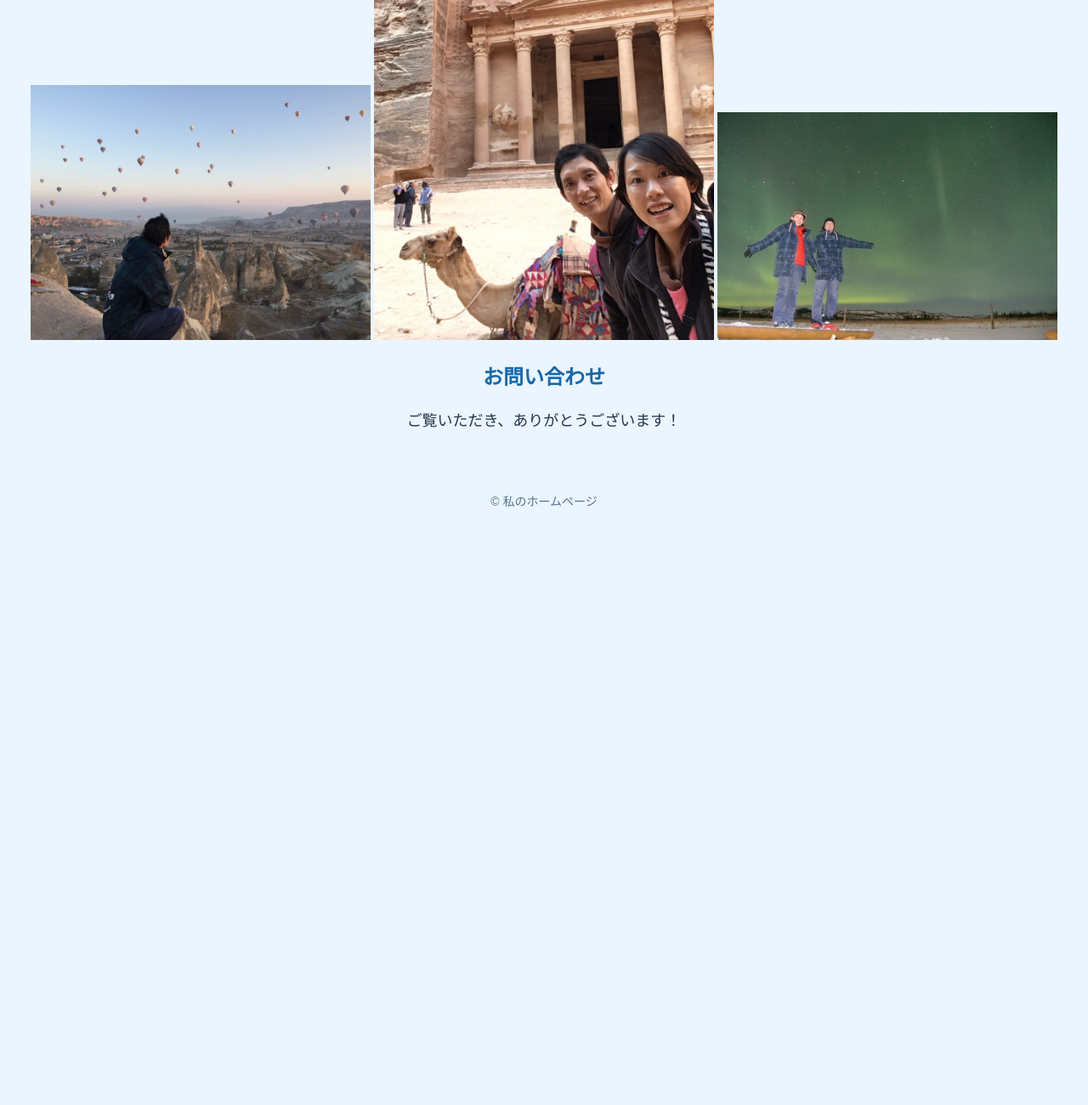
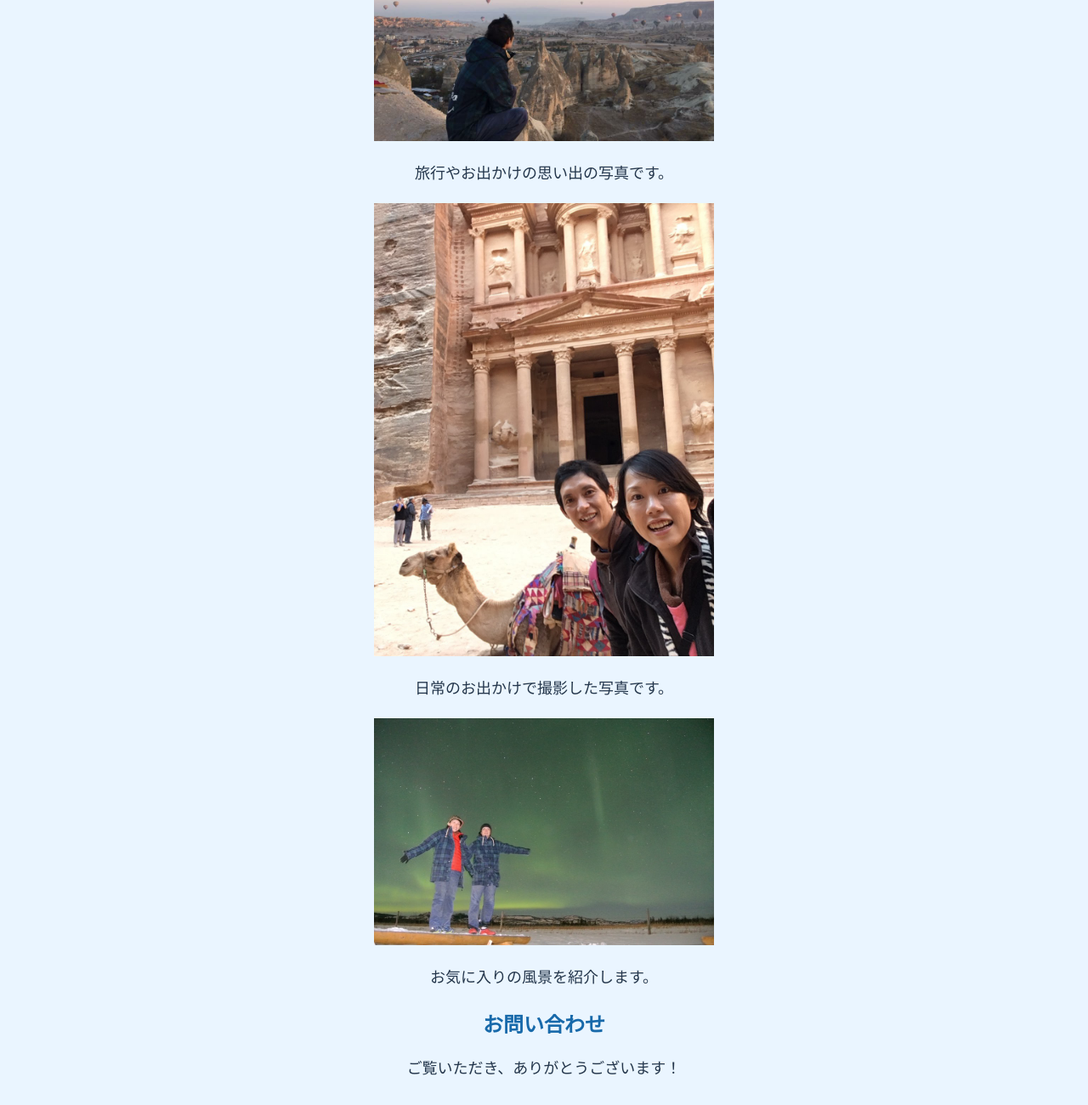
Before and after one commit to suzukikenji0529-ux/my-first-project, a plain HTML site: page index.html in a window 1280 px wide. Shown: the part 760-2060 px from the top of the page at 85% size. Before the commit the page ends 1379 px from the top, so only its background shows below. Drawn offline with Linux system fonts and the light colour scheme.

Commit message:
Update index.html

```diff
--- a/index.html
+++ b/index.html
@@ -121,10 +121,16 @@
 </section>
 <section id="travel">
   <h2>旅行・お出かけの写真</h2>
+
   <img src="image0.jpeg" alt="旅行・お出かけの写真" width="400">
+  <p>旅行やお出かけの思い出の写真です。</p>
+
   <img src="image01.jpeg" alt="お出かけの写真" width="400">
-<img src="image11.jpeg" alt="旅行の写真" width="400">
-  </section>
+  <p>日常のお出かけで撮影した写真です。</p>
+
+  <img src="image11.jpeg" alt="旅行の写真" width="400">
+  <p>お気に入りの風景を紹介します。</p>
+</section>
 
 
 
```
